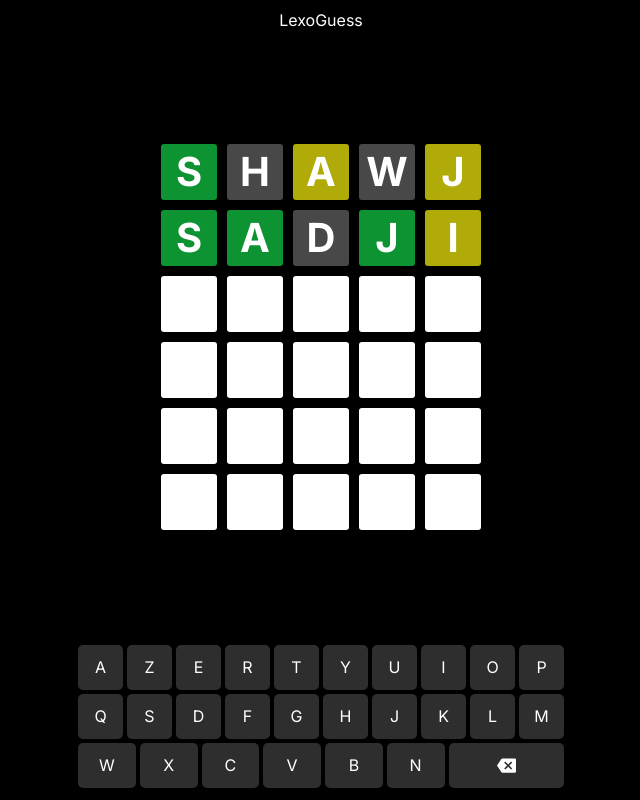
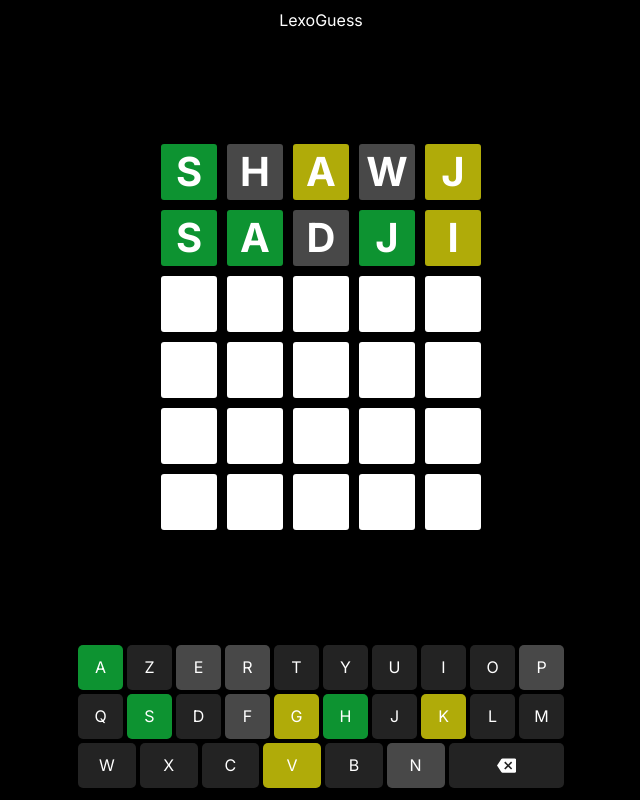
Before and after one commit to ShaheenJawadi/LexoGuess, a Next.js app: page / in a window 1280 px wide. Shown: the whole page, without its empty margins (319-959 px from the left). Built offline with nearby package versions, Linux system fonts and the light colour scheme.

Commit message:
keyboard status

```diff
--- a/src/app/style.css
+++ b/src/app/style.css
@@ -68,7 +68,7 @@ padding: 10px;
 }
 .keyboardButton {
     color: #fff;
-    background: #79797961;
+    background: #7979794a;
     width: 45px;
     margin: 2px;
     line-height: 45px;
@@ -85,3 +85,23 @@ padding: 10px;
     align-items: center;
     justify-content: center;
 }
+
+
+
+
+
+.keyboardButton.absent{
+    background: var(--word-absent);
+
+  }
+  .keyboardButton.present{
+      background: var(--word-present);
+
+
+  }
+
+  .keyboardButton.correct{
+      background: var(--word-correct);
+
+
+  }
--- a/src/components/key.tsx
+++ b/src/components/key.tsx
@@ -1,7 +1,14 @@
-const Key=({ letter  }:{ letter:string})=> {
+import { letterStatus } from "@/types"
+
+type props = {
+    letter : string ;
+    letterStatus :letterStatus;
+}
+
+const Key=(props:props)=> {
     return (
-      <div className={` keyboardButton`} >
-        {letter}
+      <div className={` keyboardButton ${props.letterStatus}`} >
+        {props.letter}
       </div>
     )
   }
--- a/src/components/keyboard.tsx
+++ b/src/components/keyboard.tsx
@@ -1,6 +1,8 @@
 import Key from "./key"
 import Icon from '@mdi/react';
 import { mdiBackspace } from '@mdi/js';
+import { checkLetter } from "@/utils";
+import { wordsData } from "@/types";
 
 
 const  Keyboard=()=> {
@@ -8,6 +10,12 @@ const  Keyboard=()=> {
 
 
   const keys =  [ 'azertyuiop', 'qsdfghjklm', 'wxcvbn#' ]
+
+    const mockDataWord:wordsData ={
+      absent: "ernpf",
+      present: "vgk",
+      correct: "shaen"
+    }
 
     return (
       <>
@@ -29,7 +37,9 @@ const  Keyboard=()=> {
                   )
                   :(
                     <Key
+
                       key={letter}
+                      letterStatus={checkLetter(letter ,mockDataWord)}
                       letter={letter}
                     />
                   )
--- a/src/types/index.ts
+++ b/src/types/index.ts
@@ -8,3 +8,9 @@ export type entredWords ={
 }
 
 export type letterStatus =  "absent"|"present"|"correct"|"";
+
+export type wordsData={
+    absent:string ;
+    present:string ;
+    correct:string ;
+}
--- /dev/null
+++ b/src/utils/index.ts
@@ -0,0 +1,22 @@
+import { letterStatus, wordsData } from "@/types";
+
+
+export function checkLetter (letter :string ,data :wordsData):letterStatus {
+
+    if(data.absent.includes(letter))
+    {
+        return 'absent'
+    }
+
+    else if(data.present.includes(letter))
+    {
+        return 'present'
+    }
+
+    else if(data.correct.includes(letter))
+    {
+        return 'correct'
+    }
+
+    return '';
+}
```
